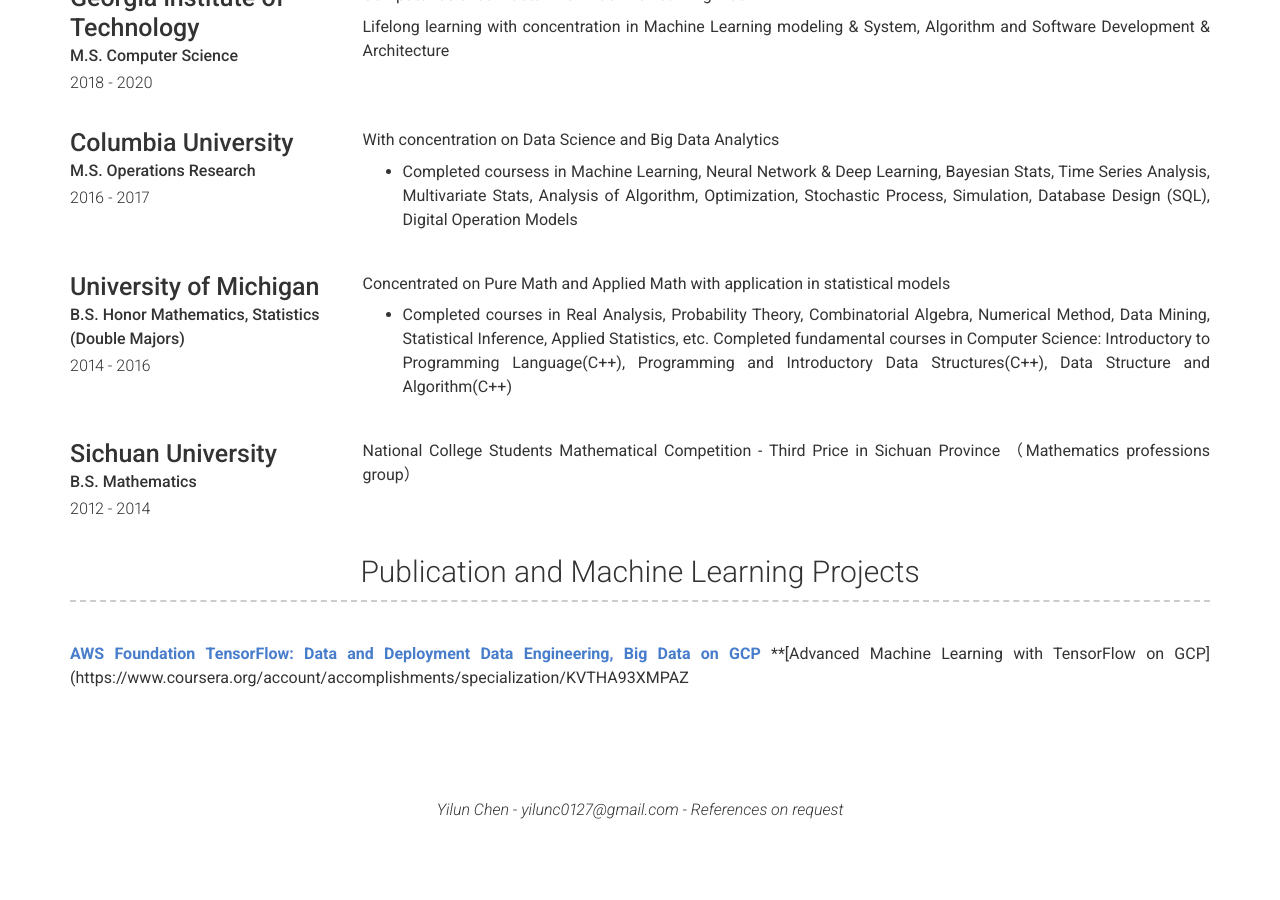
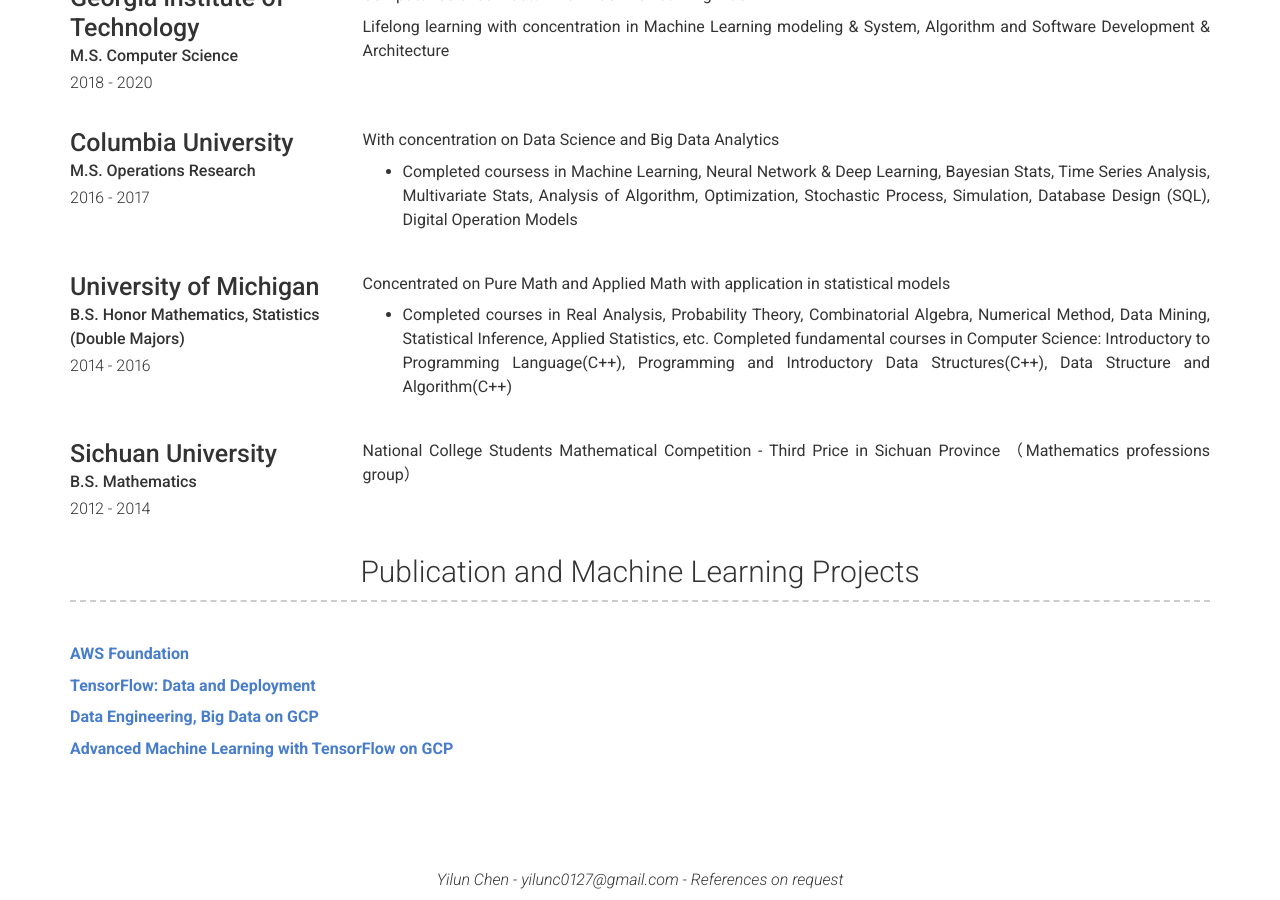
Before and after one commit to yilunchen27/yilunchen27.github.io, a Jekyll site: the page built from index.md, in a window 1280 px wide and 900 px high, scrolled down 1452 px. Built offline with Jekyll 4.4.1, drawn with Linux system fonts in a browser that asks for light colours; nearby versions of some CDN libraries; a script that is not in the unit is left out; before the commit the page ends 2281 px from its top, so only the background shows below that.

Commit message:
coursera

```diff
--- a/_config.yml
+++ b/_config.yml
@@ -84,9 +84,12 @@ more_content: | # this will include new lines to allow paragraphs
 coursera_title: Other Software Development Certification
 more_content: | # this will include new lines to allow paragraphs
         **[AWS Foundation](https://www.coursera.org/account/accomplishments/specialization/KVTHA93XMPAZ)**
+
         **[TensorFlow: Data and Deployment](https://www.coursera.org/account/accomplishments/specialization/HQYYGQ5BDCQQ)**
+
         **[Data Engineering, Big Data on GCP](https://www.coursera.org/account/accomplishments/specialization/KVTHA93XMPAZ)**
-        **[Advanced Machine Learning with TensorFlow on GCP](https://www.coursera.org/account/accomplishments/specialization/KVTHA93XMPAZ
+
+        **[Advanced Machine Learning with TensorFlow on GCP](https://www.coursera.org/account/accomplishments/specialization/KVTHA93XMPAZ)**
 
 
 
```
